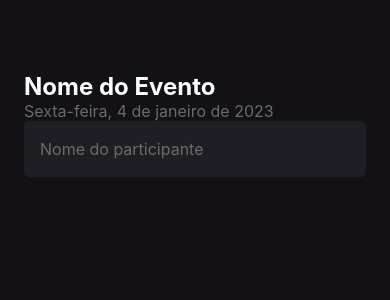
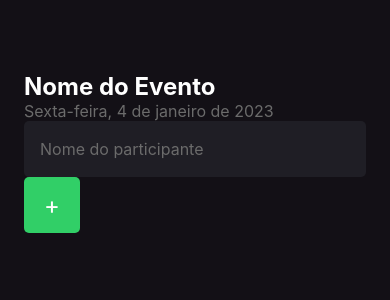
Before and after one commit to eduardojigub/imhere_native, a React Native app: screen / in a window 390 px wide. Shown: the top 300 px of the page. Built offline with nearby package versions, Linux system fonts and the light colour scheme.

Commit message:
feat: creating Button to add participant

```diff
--- a/src/screens/Home/index.tsx
+++ b/src/screens/Home/index.tsx
@@ -1,9 +1,13 @@
 import { StatusBar } from 'expo-status-bar';
-import { Text, View, TextInput } from 'react-native';
+import { Text, View, TextInput, TouchableOpacity } from 'react-native';
 
 import { styles } from './styles';
 
 export default function Home() {
+  const handleParticipantAdd = () => {
+    console.log('Você clicou no botão de adicionar');
+  };
+
   return (
     <View style={styles.container}>
       <Text style={styles.eventName}>Nome do Evento</Text>
@@ -13,6 +17,9 @@ export default function Home() {
         placeholder="Nome do participante"
         placeholderTextColor="#6b6b6b"
       />
+      <TouchableOpacity style={styles.button} onPress={handleParticipantAdd}>
+        <Text style={styles.buttonText}>+</Text>
+      </TouchableOpacity>
       <StatusBar style="auto" />
     </View>
   );
--- a/src/screens/Home/styles.ts
+++ b/src/screens/Home/styles.ts
@@ -23,5 +23,17 @@ export const styles = StyleSheet.create({
       color: "#Fff",
       padding: 16,
       fontSize: 16,
+    },
+    buttonText: {
+      color: '#fff',
+      fontSize: 24,
+    },
+    button: {
+      width: 56,
+      height: 56,
+      borderRadius: 5,
+      backgroundColor: '#31CF67',
+      alignItems: 'center', //alinha na horizontal
+      justifyContent: 'center' //alinha na vertical
     }
 });
```
